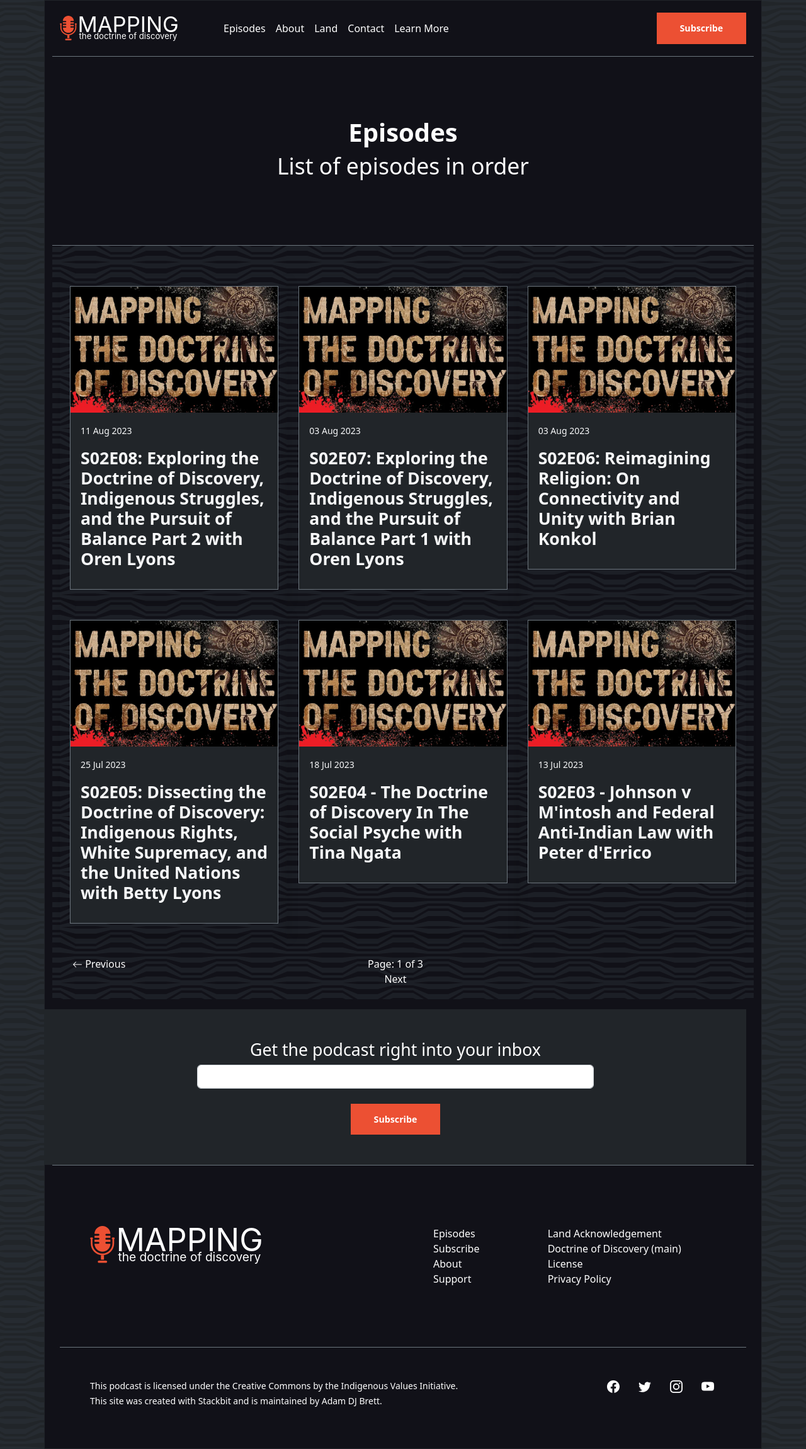
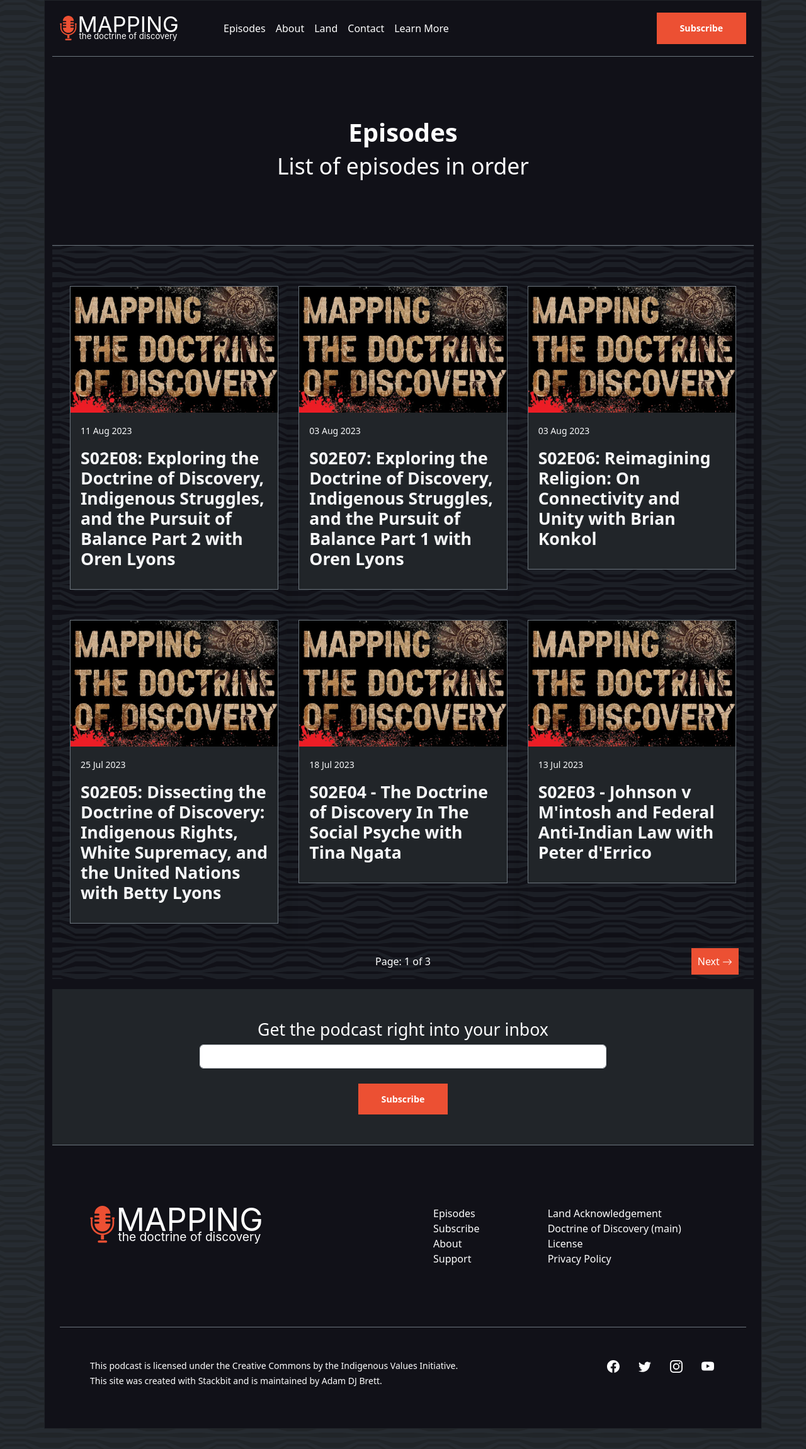
Before and after one commit to adamdjbrett/podcast-doctrineofdiscovery-v2, a Jekyll site: the page built from episodes/index.html, in a window 1280 px wide. Shown: the whole page at 63% size. Built offline with Jekyll 4.4.1, drawn with Linux system fonts in a browser that asks for light colours; the list of posts is cut into pages by our own code; after the commit the page ends 2268 px from its top, so only the background shows below that.

Commit message:
update fix pagination and button

```diff
--- a/_includes/head.html
+++ b/_includes/head.html
@@ -25,9 +25,6 @@
 <meta name="msapplication-TileColor" content="#d44500">
 <meta name="msapplication-config" content="/browserconfig.xml">
 <meta name="theme-color" content="#ffffff">
-
-
-<!-- Google tag (gtag.js) -->
 <script async src="https://www.googletagmanager.com/gtag/js?id=G-2ESPRQ6C54"></script>
 <script>
   window.dataLayer = window.dataLayer || [];
@@ -36,14 +33,10 @@
 
   gtag('config', 'G-2ESPRQ6C54');
 </script>
-
-	<link
-    rel="stylesheet"
-    href="https://cdnjs.cloudflare.com/ajax/libs/animate.css/4.1.1/animate.min.css"
-  />
-    <link href="https://cdn.jsdelivr.net/npm/bootstrap@5.2.0/dist/css/bootstrap.min.css" rel="stylesheet" integrity="sha384-gH2yIJqKdNHPEq0n4Mqa/HGKIhSkIHeL5AyhkYV8i59U5AR6csBvApHHNl/vI1Bx" crossorigin="anonymous">
-<link href="/assets/css/newstyle.css" rel="stylesheet" >
-    <link href="/assets/css/podcast.css" rel="stylesheet" >
-  </head>
-  <body class="bg-dark text-white">
- <div class="container border border-dark dark">
+<link rel="stylesheet" href="https://cdnjs.cloudflare.com/ajax/libs/animate.css/4.1.1/animate.min.css"/>
+<link href="https://cdn.jsdelivr.net/npm/bootstrap@5.2.0/dist/css/bootstrap.min.css" rel="stylesheet" integrity="sha384-gH2yIJqKdNHPEq0n4Mqa/HGKIhSkIHeL5AyhkYV8i59U5AR6csBvApHHNl/vI1Bx" crossorigin="anonymous">
+<link href="/assets/css/newstyle.css" rel="stylesheet"/>
+<link href="/assets/css/podcast.css" rel="stylesheet"/>
+</head>
+<body class="bg-dark text-white">
+<div class="container border border-dark dark">
--- a/_includes/widget/navbar.html
+++ b/_includes/widget/navbar.html
@@ -17,7 +17,7 @@
 
       </ul>
 
-        <a href="{{site.subscribe.link}}" class="orange p-3 btn col-md-2 col-12 border-dark" type="submit"><strong>{{site.subscribe.title}}</strong></a>
+        <a href="{{site.subscribe.link}}" class="btn-orange p-3 btn col-md-2 col-12 border-dark" type="submit"><strong>{{site.subscribe.title}}</strong></a>
     </div>
   </div>
 </nav>
--- a/assets/css/newstyle.css
+++ b/assets/css/newstyle.css
@@ -7,5 +7,4 @@ var Token = _.Token = function(type, content, alias, matchedStr, greedy) {
 	this.greedy = !!greedy;
 };
 
-@import url(http://fonts.googleapis.com/css?family=Arvo&display=swap);body,html,li,p{font-family:100%/1.5 Questrial,sans-serif;tab-size:4;hyphens:auto}a{color:inherit}section h1{font-size:250%}#features li strong,footer p,header h2,section h1{font-family:100% Rockwell,Arvo,serif}body{background-image:url('/assets/images/pattern.svg');background-color:#000;background-repeat:repeat;background-position:center}
-.dark{background-color:#111118}.btn-orange:hover,.orange,.pods:hover{background-color:#ec5033;padding:10px;color:#fff}.nav-item a:hover{border-bottom:3px solid #ec5033}.orange{border:#000}.pods{background-color:#212529}.subs{font-size:60px}.sub,.sub a:link{font-size:20px;text-decoration:none}a:hover,li a:link,p a:link{text-decoration:underline}.nos a:link,a,a:hover,a:link{text-decoration:none}a:hover,a:link{color:#fff}a{color:inherit;color:inherit}h2{font-size:2.22222em}h3{font-size:1.66667em}h4{font-size:1.33333em}h5{font-size:1.11111em}h6{font-size:1em}img{max-width:100%}.crop{width:400px;height:200px;object-fit:cover}.element:hover{display:inline-block;animation:1.5s pulse}blockquote{border-left:6px solid #ec5033;margin:1.5em 10px;padding:.5em 10px;quotes:"\201C""\201D""\2018""\2019"}blockquote:before{color:#ec5033;content:open-quote;font-size:4em;line-height:.1em;margin-right:.25em;vertical-align:-.4em}blockquote p{display:inline}
+@import url(http://fonts.googleapis.com/css?family=Arvo&display=swap);body,html,li,p{font-family:100%/1.5 Questrial,sans-serif;tab-size:4;hyphens:auto}a{color:inherit;color:inherit;color:inherit}section h1{font-size:250%}#features li strong,footer p,header h2,section h1{font-family:100% Rockwell,Arvo,serif}body{background-image:url("/assets/images/pattern.svg");background-color:#000;background-repeat:repeat;background-position:center}.dark{background-color:#111118}.btn-orange,.orange,.pods:hover{background-color:#ec5033;padding:10px;color:#fff}.btn-orange:hover{background-color:#c93c22;padding:10px;color:#fff}.nav-item a:hover{border-bottom:3px solid #ec5033}.orange{border:#000}.pods{background-color:#212529}.subs{font-size:60px}.sub,.sub a:link{font-size:20px;text-decoration:none}a:hover,li a:link,p a:link{text-decoration:underline}.nos a:link,a,a:hover,a:link{text-decoration:none}a:hover,a:link{color:#fff}h2{font-size:2.22222em}h3{font-size:1.66667em}h4{font-size:1.33333em}h5{font-size:1.11111em}h6{font-size:1em}img{max-width:100%}.crop{width:400px;height:200px;object-fit:cover}.element:hover{display:inline-block;animation:1.5s pulse}blockquote{border-left:6px solid #ec5033;margin:1.5em 10px;padding:.5em 10px;quotes:"\201C""\201D""\2018""\2019"}blockquote:before{color:#ec5033;content:open-quote;font-size:4em;line-height:.1em;margin-right:.25em;vertical-align:-.4em}blockquote p{display:inline}
--- a/episodes/index.html
+++ b/episodes/index.html
@@ -29,45 +29,61 @@ background-position: center;">
 {% endfor %}
 </a>
 </div>
-
+</div>
 <!-- pagination -->
-<div class="row p-3">
-<div class="pagination row p-1 text-center">
+<div class="container-fluid">
+<div class="row mt-3 mb-3">
+<div class="col-md-4 text-start">
 {% if paginator.previous_page %}
-<a href="{{ paginator.previous_page_path }}">
-Previous
+<a href="{{ paginator.previous_page_path }}" class="btn-orange col-md-2">
+<svg xmlns="http://www.w3.org/2000/svg" width="16" height="16" fill="currentColor" class="bi bi-arrow-left" viewBox="0 0 16 16">
+  <path fill-rule="evenodd" d="M15 8a.5.5 0 0 0-.5-.5H2.707l3.147-3.146a.5.5 0 1 0-.708-.708l-4 4a.5.5 0 0 0 0 .708l4 4a.5.5 0 0 0 .708-.708L2.707 8.5H14.5A.5.5 0 0 0 15 8z"/>
+</svg>  Previous
 </a>
 {% else %}
-<span class="previous col-md-4 text-start">
+<!--
+<span class="previous text-start btn-orange">
 <svg xmlns="http://www.w3.org/2000/svg" width="16" height="16" fill="currentColor" class="bi bi-arrow-left" viewBox="0 0 16 16">
   <path fill-rule="evenodd" d="M15 8a.5.5 0 0 0-.5-.5H2.707l3.147-3.146a.5.5 0 1 0-.708-.708l-4 4a.5.5 0 0 0 0 .708l4 4a.5.5 0 0 0 .708-.708L2.707 8.5H14.5A.5.5 0 0 0 15 8z"/>
 </svg> Previous</span>
+-->
 {% endif %}
-<span class="page_number col-md-4">
+</div>
+<div class="col-md-4 text-center">
+<span class="page_number">
 Page: {{ paginator.page }} of {{ paginator.total_pages }}
 </span>
+</div>
+<div class="col-md-4 text-end">
 {% if paginator.next_page %}
-<a href="{{ paginator.next_page_path }}">Next</a>
+<a href="{{ paginator.next_page_path }}" class="btn-orange col-md-2">Next
+<svg xmlns="http://www.w3.org/2000/svg" width="16" height="16" fill="currentColor" class="bi bi-arrow-right" viewBox="0 0 16 16">
+  <path fill-rule="evenodd" d="M1 8a.5.5 0 0 1 .5-.5h11.793l-3.147-3.146a.5.5 0 0 1 .708-.708l4 4a.5.5 0 0 1 0 .708l-4 4a.5.5 0 0 1-.708-.708L13.293 8.5H1.5A.5.5 0 0 1 1 8z"/>
+</svg>
+</a>
 {% else %}
-<span class="next col-md-4 text-end">Next <svg xmlns="http://www.w3.org/2000/svg" width="16" height="16" fill="currentColor" class="bi bi-arrow-right" viewBox="0 0 16 16">
+<!--
+<span class="next col-md-4 text-end" class="btn-orange">Next <svg xmlns="http://www.w3.org/2000/svg" width="16" height="16" fill="currentColor" class="bi bi-arrow-right" viewBox="0 0 16 16">
   <path fill-rule="evenodd" d="M1 8a.5.5 0 0 1 .5-.5h11.793l-3.147-3.146a.5.5 0 0 1 .708-.708l4 4a.5.5 0 0 1 0 .708l-4 4a.5.5 0 0 1-.708-.708L13.293 8.5H1.5A.5.5 0 0 1 1 8z"/>
 </svg>
 </span>
+-->
 {% endif %}
 </div>
 </div>
 </div>
+<!-- end pagination -->
 </main>
-<!-- end pagination -->
 
 <!-- form -->
+<div class="container">
 <div class="row mt-3 bg-dark">
 <div class="text-center col-md-8 offset-md-2 p-3 p-md-5">
 <form action="https://formspree.io/f/{form_id}" method="post">
 <label for="email"><h3>{{page.text}}</h3></label>
 <input class="form-control" name="Email" id="email" type="email"><br/>
-<button class="orange btn btn-lg p-3" type="submit">{{page.button}}</button>
+<button class="btn-orange btn btn-lg p-3" type="submit">{{page.button}}</button>
 </form>
 </div>
-<!-- end form -->
 </div>
+</div>
```
Also changed, not shown: _layouts/post.html (+6 -7 lines).
